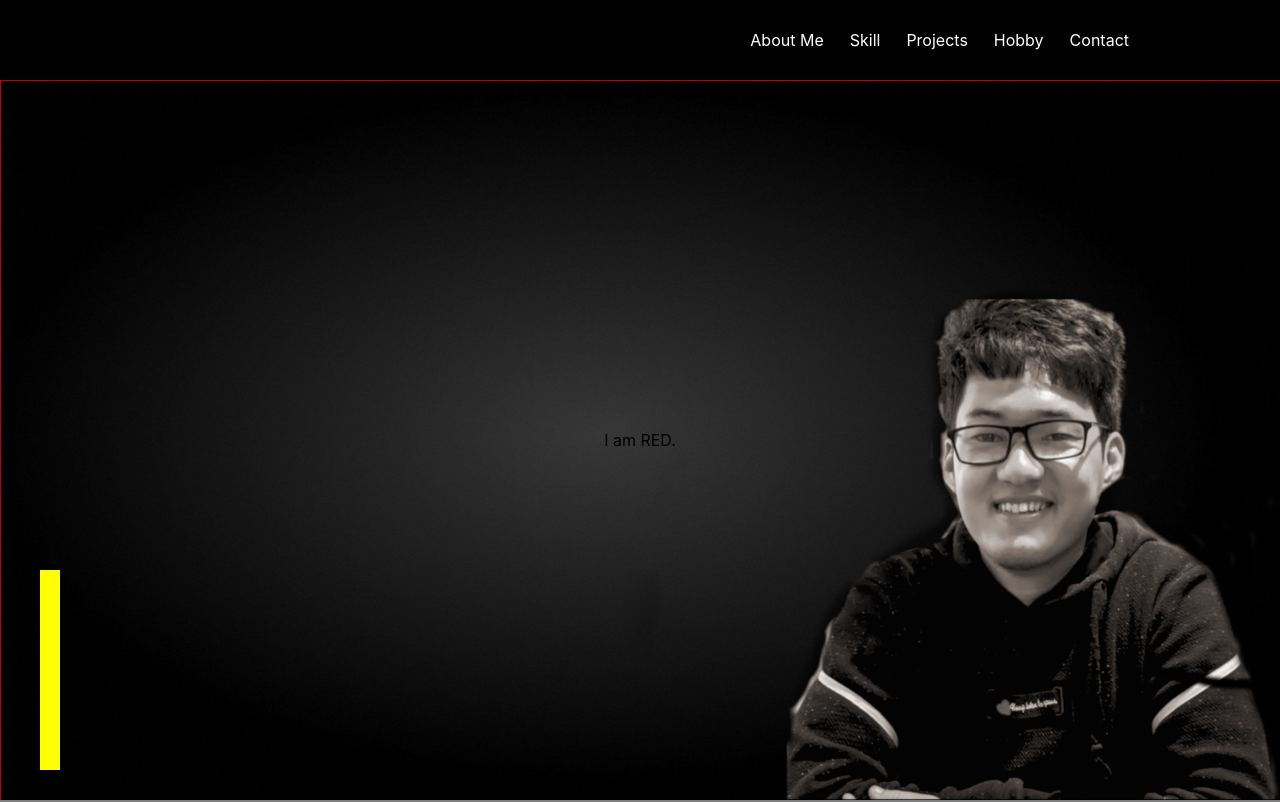
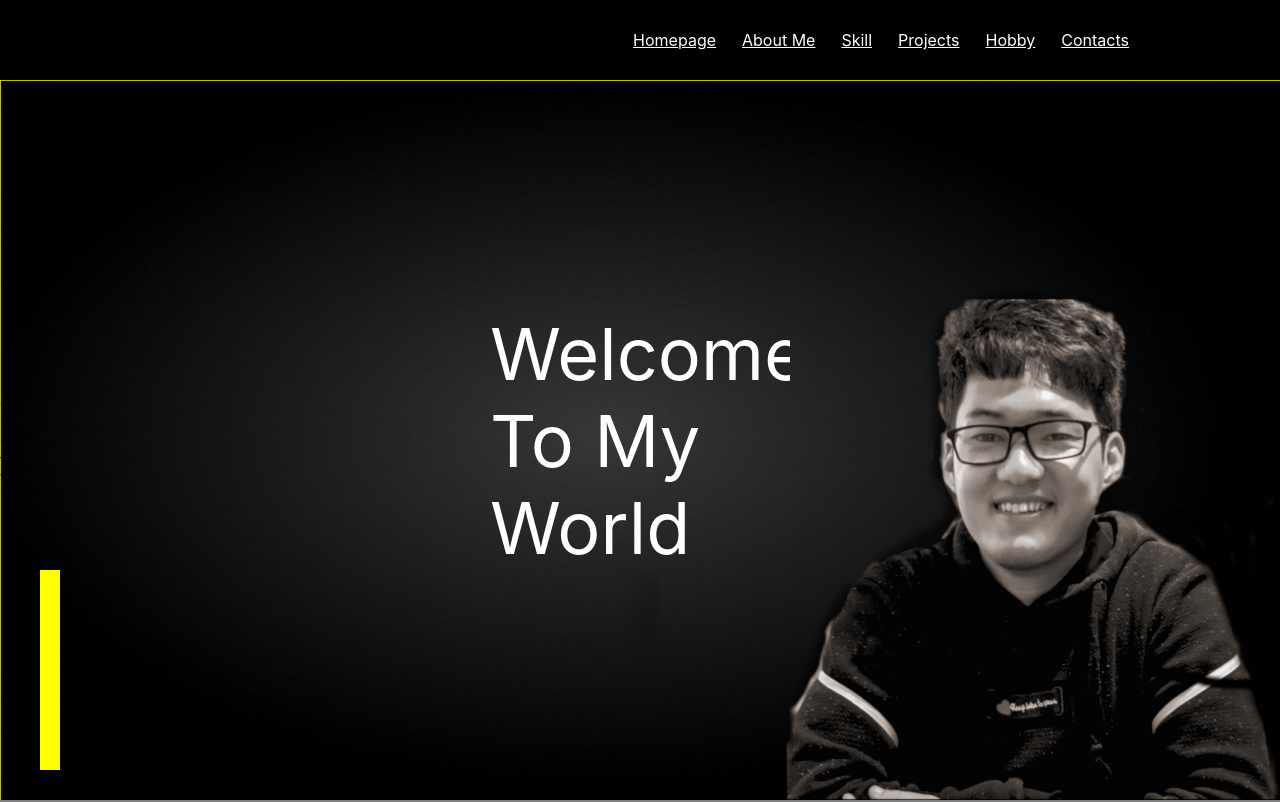
Before and after one commit to sargamtmg/PersonalSite, a React (Create React App) app: page / in a window 1280 px wide. Shown: the top 802 px of the page. Built offline with nearby package versions, Linux system fonts and the light colour scheme.

Commit message:
router for navigations

```diff
--- a/package.json
+++ b/package.json
@@ -3,11 +3,14 @@
   "version": "0.1.0",
   "private": true,
   "dependencies": {
+    "@emailjs/browser": "^3.6.2",
     "@testing-library/jest-dom": "^5.16.4",
     "@testing-library/react": "^13.2.0",
     "@testing-library/user-event": "^13.5.0",
+    "emailjs": "^4.0.0",
     "react": "^18.1.0",
     "react-dom": "^18.1.0",
+    "react-router-dom": "^6.3.0",
     "react-scripts": "5.0.1",
     "web-vitals": "^2.1.4"
   },
--- a/src/App.css
+++ b/src/App.css
@@ -4,17 +4,36 @@
   height:90vh;
   display: flex;
   flex-direction: column;
-  text-align: center;
+  align-items: center;
   justify-content: center;
 }
 
+/*first layer start*/
 .red{
-  background-color: red;
   z-index: 5;
   background-image: url("img/div1background.png");
   background-size: cover;
   background-position : center right;
 }
+
+.wrapper{
+  width:300px;
+  display: flex;
+  justify-content: center;
+  align-items: center;
+}
+
+.hidebox{
+  overflow: hidden;
+}
+
+.welcome{
+  position: relative;
+  font-size: 72px;
+  color:white;
+}
+
+/* first layer end */
 
 .yellow{
   background-color: yellow;
@@ -72,7 +91,10 @@
 .nav-li:hover{
   background-color: white;
   color: black;
-  font-size: large;
+}
+
+:link{
+  color:white;
 }
 
 .footer{
@@ -125,3 +147,19 @@
 }
 
 /*footer name end*/
+
+/* Contact form start */
+
+form{
+  display: flex;
+  flex-direction: column;
+  align-items: center;
+  justify-content: center;
+}
+
+input, textarea{
+  width:40%;
+  margin-bottom: 20px;
+}
+
+/* Contact Form End */
--- a/src/main-page.js
+++ b/src/main-page.js
@@ -1,18 +1,18 @@
-import React, { useRef } from 'react';
+import React from 'react';
+import { BrowserRouter as Router, Route, Routes} from 'react-router-dom';
 import Nav from './navigation';
-import sletter from './img/sletter.png';
-import sletterTop from './img/sletterTop.png';
-import sletterMiddle from './img/sletterMiddle.png';
-import sletterBottom from './img/sletterBottom.png';
+import AboutMe from './pages/About_me';
+import Contacts from './pages/Contact';
+import Hobby from './pages/Hobby';
+import Homepage from './pages/Homepage';
+import Skill from './pages/Skills'
+import Projects from './pages/Projects'
 
 const MainPage = () => {
-    let myref = useRef(null);
-    let myref2 = useRef(null);
-    let myref3 = useRef(null);
 
 
     window.addEventListener('scroll', ()=>{
-        if(!myref.current || !myref2.current || !myref3.current) return;
+        //if(!myref.current || !myref2.current || !myref3.current) return;
         let value = window.scrollY;
         const rede = document.querySelector('#redid');
         let red = rede.getBoundingClientRect();
@@ -22,12 +22,15 @@ const MainPage = () => {
         let yellow = yellowe.getBoundingClientRect();
         const purple = document.querySelector('.purple');
         const navChild = document.querySelector('.navChild')
+        const welcome = document.querySelector('.welcome');
         // const blue = document.getElementById('blue');
         console.log(red.bottom);
         if(red.bottom > 0 )
         {
             yellowe.classList.add('fixedToTop');
             transe.classList.remove('hide');
+            //welcome hide
+            welcome.style.left = '-'+value+'px';
             let op = (yellow.bottom - (yellow.bottom - red.bottom))/(yellow.bottom*2);
             transe.style.opacity= op;
             navChild.classList.remove('stickyToTop');
@@ -51,87 +54,22 @@ const MainPage = () => {
     });
 
     return(
+        <Router>
         <div className='main'>
             <div className='navChild'>
                 <Nav/>
             </div>
-            <div className='view1'>
-                <div className='red layer' id='redid' ref ={myref}>
-                    I am RED.
-                </div>
-                <div className='yellow layer' id='yellowid' ref={myref2}>
-                    I am YELLOW
-                    <div>Essay topics in English can be difficult to come up with. While writing essays, many college and high school students face writer’s block and have a hard time to think about topics and ideas for an essay. In this article, we will list out many good essay topics from different categories like argumentative essays, essays on technology, environment essays for students from 5th, 6th, 7th, 8th grades. Following list of essay topics are for all – from kids to college students. We have the largest collection of essays. An essay is nothing but a piece of content which is written from the perception of writer or author. Essays are similar to a story, pamphlet, thesis, etc. The best thing about Essay is you can use any type of language – formal or informal. It can biography, the autobiography of anyone. Following is a great list of 100 essay topics. We will be adding 400 more soon!
-
-But Before that you may wanna read some awesome Essay Writing Tips here.
-
-500+ essay topics for students and children
-
-Get the Huge list of 100+ Speech Topics here
-
-Argumentative Essay Topics
-Should plastic be banned?
-Pollution due to Urbanization
-Education should be free
-Should Students get limited access to the Internet?
-Selling Tobacco should be banned
-Smoking in public places should be banned
-Facebook should be banned
-Students should not be allowed to play PUBG
-Essay Topics on Technology
-Technology
-Computer
-Wonder Of Science
-Mobile Phone
-Internet
-Newspaper
-Science
-Essay Topics on Festivals on Events
-Diwali
-Independence Day (15 August)
-Holi
-Teachers Day
-Summer Vacation
-Christmas
-Children’s Day
-Swachh Bharat Abhiyan
-Durga Puja
-Janmashtami
-Republic Day
-Essay Topics on Education
-Education
-Importance of Education
-Education should be free
-Contribution of Technology in Education
-
-</div>
-                    <div class='btn'> click me.</div>
-                </div>
-                <div className='trans layer' id='transid' ref ={myref3}>
-                    I am-------------------- transparent.
-                </div>
-            </div>
-            <div className='view2'>
-                <div className='purple layer'>
-                    I am purple.
-                </div>
-                <div className='blue footer'>
-                    I am Blue
-                    <div className='myName'>
-                        <div className='sargam'>
-                            <div className='Sletter'>
-                                <img src={sletterTop} alt="S letter top" className='STop' width="100px" />
-                                <img src={sletterMiddle} alt="S letter middle" className='SMiddle' width="100px"/>
-                                <img src={sletterBottom} alt="BS letter Bottom" className='SBottom' width="100px"/>
-                            </div>
-                            <div className='leftname hide'>argam</div>
-                        </div>
-                        <div className='leftname amang hide'>amang</div>
-                    </div>
-                    <div className='Tletter'></div>
-                </div>
-            </div>
+            <Routes>
+                <Route path="/" element={<Homepage />} />
+                <Route path="/aboutMe" element={<AboutMe />} />
+                <Route path="/skill" element={<Skill />} />
+                <Route path="/projects" element={<Projects />} />
+                <Route path="/hobby" element={<Hobby />} />
+                <Route path="/contact" element={<Contacts />} />
+                <Route element={<Homepage/>} />
+            </Routes>
         </div>
+        </Router>
     );
 }
 
--- a/src/navigation.js
+++ b/src/navigation.js
@@ -1,12 +1,29 @@
+import React from "react";
+import { Link } from "react-router-dom";
+
 const Nav = () =>{
     let items = ['About Me','Skill','Projects','Hobby','Contact'];
     return(
         <div className="nav">
-            <ul className="nav-ul">{
-                items.map((item , index) => {
-                    return <li className="nav-li">{item}</li>
-                })
-            }
+            <ul className="nav-ul">
+                <li className="nav-li">
+                    <Link to="/">Homepage</Link>
+                </li>
+                <li className="nav-li">
+                    <Link to="/aboutMe">About Me</Link>
+                </li>
+                <li className="nav-li">
+                    <Link to='/skill'>Skill</Link>
+                </li>
+                <li className="nav-li">
+                    <Link to='/projects'>Projects</Link>
+                </li>
+                <li className="nav-li">
+                    <Link to='/hobby'>Hobby</Link>
+                </li>
+                <li className="nav-li">
+                    <Link to='/Contact'>Contacts</Link>
+                </li>
             </ul>
         </div>
     );
--- /dev/null
+++ b/src/pages/About_me.js
@@ -0,0 +1,9 @@
+import React from "react";
+
+const About_me = () => {
+    return(
+        <h1>About me page</h1>
+    );
+}
+
+export default About_me;
--- /dev/null
+++ b/src/pages/Contact.js
@@ -0,0 +1,37 @@
+import React, { useRef } from "react";
+import emailjs from '@emailjs/browser'
+
+const Contacts = () => {
+
+    const form = useRef(null);
+
+    const sendEmail = (e) => {
+        e.preventDefault();
+
+        emailjs.sendForm('service_l1y7h1j', 'template_levulc7', form.current, 'dlG0vLmiqkwJtfzi5')
+        .then((result) => {
+            console.log(result.text);
+        }, (error) => {
+            console.log(error.text);
+        });
+    };
+
+    return(
+        <>
+        <h1>Contact page</h1>
+        <form ref={form}>
+            <label>Your Name : </label>
+            <input type="text" name='user_name'></input>
+            <label>Email : </label>
+            <input type="text" name='user_email'></input>
+            <label>Tittle : </label>
+            <input type="text" name='user_tittle'></input>
+            <label>message:</label>
+            <textarea name='user_message'></textarea>
+            <button onClick={sendEmail}> Send </button>
+        </form>
+        </>
+    );
+}
+
+export default Contacts;
--- /dev/null
+++ b/src/pages/Hobby.js
@@ -0,0 +1,9 @@
+import React from "react";
+
+const Hobby = () => {
+    return(
+        <h1>Hobby page</h1>
+    );
+}
+
+export default Hobby;
--- /dev/null
+++ b/src/pages/Homepage.js
@@ -0,0 +1,62 @@
+import React, { useRef } from 'react';
+import sletterTop from '../img/sletterTop.png';
+import sletterMiddle from '../img/sletterMiddle.png';
+import sletterBottom from '../img/sletterBottom.png';
+
+const Homepage = () =>{
+    let myref = useRef(null);
+    let myref2 = useRef(null);
+    let myref3 = useRef(null);
+
+    return(
+        <>
+        <div className='view1'>
+                <div className='red layer' id='redid' ref ={myref}>
+                    <div className='wrapper'>
+                        <div className='hidebox'>
+                            <div className='welcome'>Welcome To My World</div>
+                        </div>
+                    </div>
+                </div>
+                <div className='yellow layer' id='yellowid' ref={myref2}>
+                    I am YELLOW
+                    <div>Essay topics in English can be difficult to come up with. While writing essays, many college and high school students face writer’s block and have a hard time to think about topics and ideas for an essay. In this article, we will list out many good essay topics from different categories like argumentative essays, essays on technology, environment essays for students from 5th, 6th, 7th, 8th grades. Following list of essay topics are for all – from kids to college students. We have the largest collection of essays. An essay is nothing but a piece of content which is written from the perception of writer or author. Essays are similar to a story, pamphlet, thesis, etc. The best thing about Essay is you can use any type of language – formal or informal. It can biography, the autobiography of anyone. Following is a great list of 100 essay topics. We will be adding 400 more soon!
+
+But Before that you may wanna read some awesome Essay Writing Tips here.
+
+500+ essay topics for students and children
+
+Get the Huge list of 100+ Speech Topics here
+
+                </div>
+                    <div className='btn'> click me.</div>
+                </div>
+                <div className='trans layer' id='transid' ref ={myref3}>
+                    I am-------------------- transparent.
+                </div>
+            </div>
+            <div className='view2'>
+                <div className='purple layer'>
+                    I am purple.
+                </div>
+                <div className='blue footer'>
+                    I am Blue
+                    <div className='myName'>
+                        <div className='sargam'>
+                            <div className='Sletter'>
+                                <img src={sletterTop} alt="S letter top" className='STop' width="100px" />
+                                <img src={sletterMiddle} alt="S letter middle" className='SMiddle' width="100px"/>
+                                <img src={sletterBottom} alt="BS letter Bottom" className='SBottom' width="100px"/>
+                            </div>
+                            <div className='leftname hide'>argam</div>
+                        </div>
+                        <div className='leftname amang hide'>amang</div>
+                    </div>
+                    <div className='Tletter'></div>
+                </div>
+            </div>
+        </>
+    );
+}
+
+export default Homepage;
--- /dev/null
+++ b/src/pages/Projects.js
@@ -0,0 +1,9 @@
+import React from "react";
+
+const Projects = () => {
+    return(
+        <h1>Projects page</h1>
+    );
+}
+
+export default Projects;
--- /dev/null
+++ b/src/pages/Skills.js
@@ -0,0 +1,9 @@
+import React from "react";
+
+const Skill = () => {
+    return(
+        <h1>Skill page</h1>
+    );
+}
+
+export default Skill;
```
Also changed, not shown: 1 other file (tests, documents, lock files or other folders).
